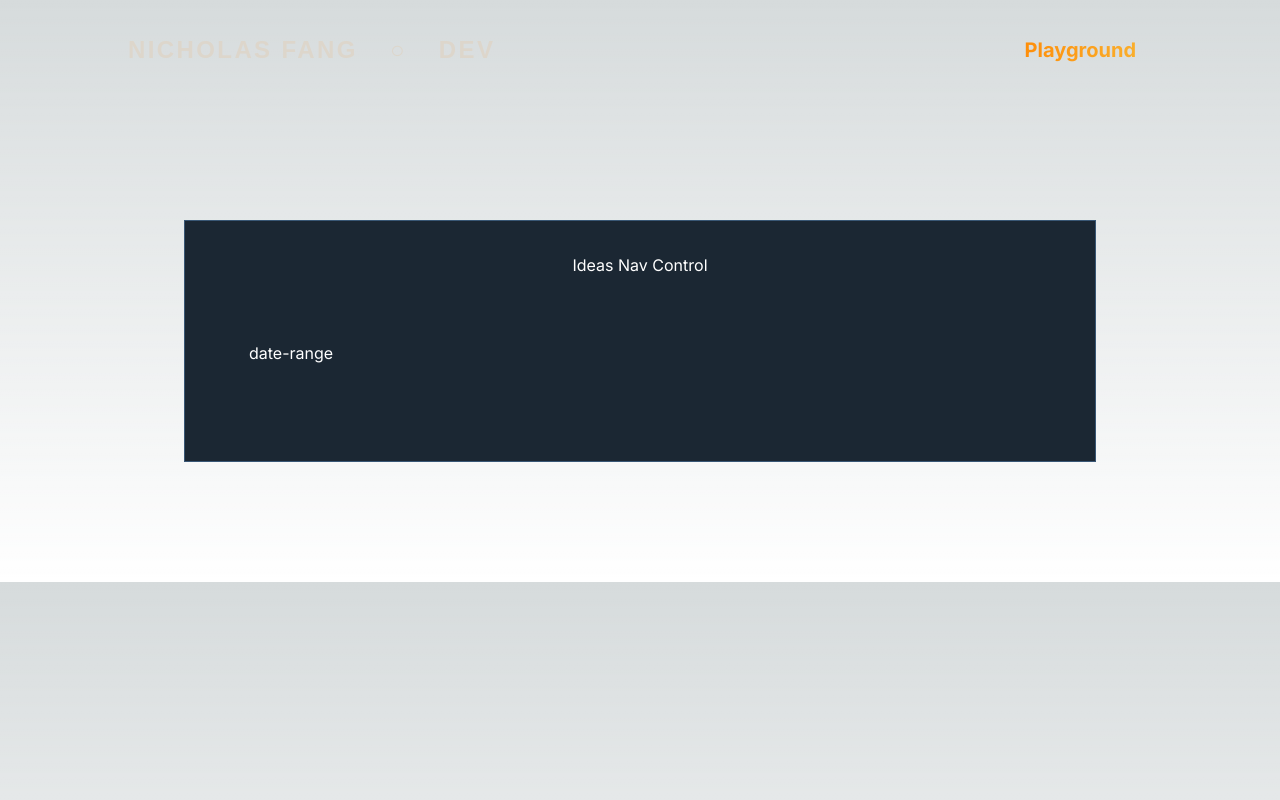
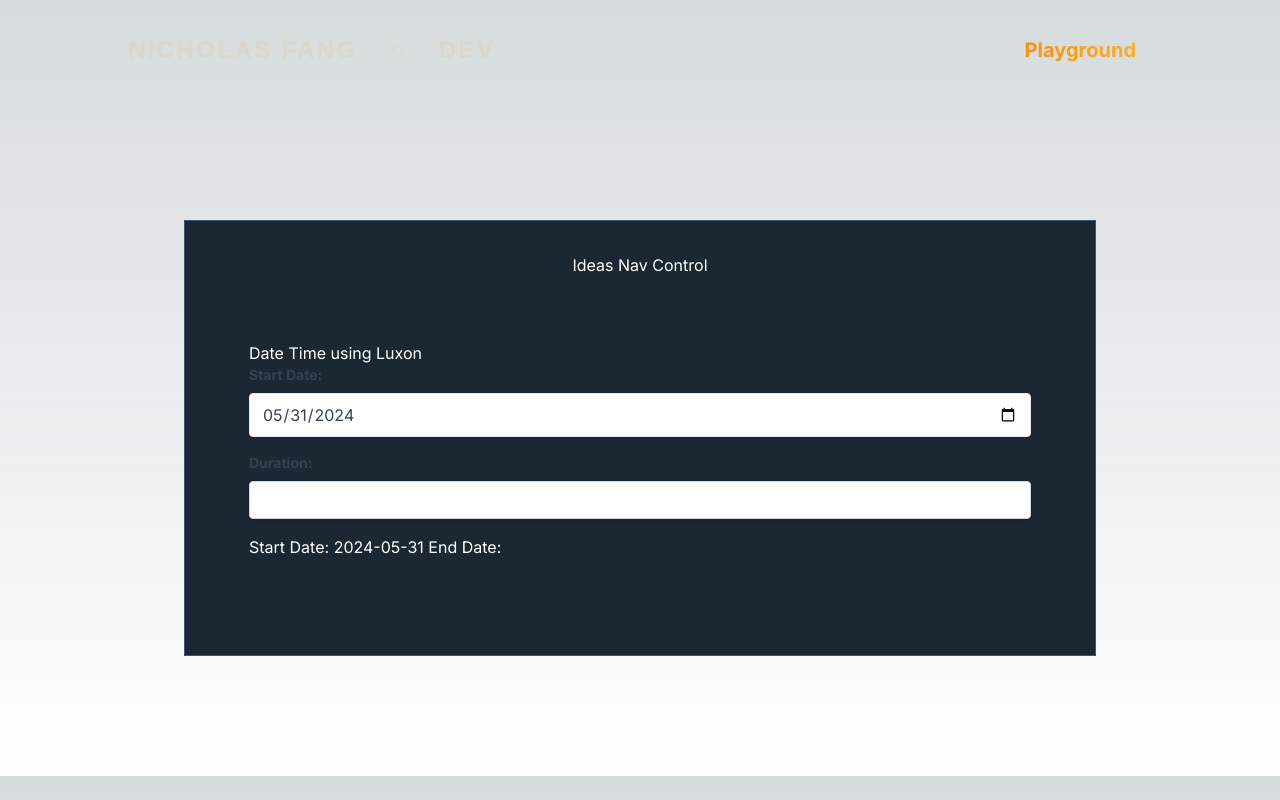
Before and after one commit to nickfang/nickfang.github.io, a Next.js app: page /ideas/date-range in a window 1280 px wide. Built offline with nearby package versions, Linux system fonts and the light colour scheme.

Commit message:
Adding a way to set date range by setting a start date and a duration like 1 day or 5 weeks or 10 months.

```diff
--- a/package.json
+++ b/package.json
@@ -9,11 +9,13 @@
 		"lint": "next lint"
 	},
 	"dependencies": {
+		"luxon": "^3.4.4",
 		"next": "^14",
 		"react": "^18",
 		"react-dom": "^18"
 	},
 	"devDependencies": {
+		"@types/luxon": "^3.4.2",
 		"@types/node": "^20",
 		"@types/react": "^18",
 		"@types/react-dom": "^18",
--- a/src/app/ideas/date-range/page.tsx
+++ b/src/app/ideas/date-range/page.tsx
@@ -1,16 +1,64 @@
 'use client'; // Optional for client-side interactions
 
 import Head from 'next/head';
+import { DateTime, Duration } from 'luxon';
+import { useState } from 'react';
+import TextField from '@/components/inputs/text-field';
+import DateInput from '@/components/inputs/date-input';
 
-export default function dateRange() {
+const DateRange = () => {
+  const now = DateTime.now();
+  const [startDate, setStartDate] = useState<DateTime>(now);
+  const [durationInput, setDurationInput] = useState('');
+  const [invalidDuration, setInvalidDuration] = useState(false);
+
+  const calculateEndDate = () => {
+    const Units = ['years', 'months', 'days', 'hours'];
+
+    const durationRegex = /^(\d+)\s*(week|day|month|hour)s?$/i;
+    const match = durationInput.match(durationRegex);
+    if (!match) {
+      // setInvalidDuration(true);
+      return;
+    }
+
+    const durationValue = parseInt(match[1], 10);
+    const durationUnit = match[2].toLowerCase();
+
+    const duration = Duration.fromObject({ [durationUnit]: durationValue });
+    const endDate = startDate.plus(duration);
+
+    return endDate.toISODate();
+  };
+
+  let endDate = calculateEndDate();
+
+  const handleDurationChange = (event: React.ChangeEvent<HTMLInputElement>) => {
+    setDurationInput(event.target.value);
+  };
+
   return (
     <main>
       <Head>
-        <title>date-range</title>
+        <title>Date Time</title>
       </Head>
-      <h1>date-range</h1>
+      <h1>Date Time using Luxon</h1>
+      <DateInput label="Start Date:" onChange={setStartDate} value={startDate} />
 
-      {/* Your idea code here */}
+      <TextField
+        label="Duration:"
+        type="text"
+        id="duration"
+        value={durationInput}
+        onChange={handleDurationChange}
+        error={invalidDuration ? 'Invalid duration format' : undefined}
+      />
+
+      <p>
+        Start Date: {startDate.toISODate()} End Date: {endDate}
+      </p>
     </main>
   );
-}
+};
+
+export default DateRange;
--- a/src/app/ideas/inset/page.tsx
+++ b/src/app/ideas/inset/page.tsx
@@ -1,7 +1,7 @@
 'use client';
 
 import React, { useState } from 'react';
-import Dropdown, { Option } from '@/components/buttons/drop-down';
+import Dropdown, { Option } from '@/components/inputs/drop-down';
 
 const Inset = () => {
   const [insetClass, setInsetClass] = useState<Option<number> | null>(null);
--- /dev/null
+++ b/src/components/inputs/date-input.tsx
@@ -0,0 +1,49 @@
+import React, { useState } from 'react';
+import { DateTime } from 'luxon';
+
+interface DateInputProps {
+  label?: string;
+  value?: DateTime; // Luxon DateTime for internal value
+  onChange: (date: DateTime) => void;
+  className?: string;
+  error?: string;
+}
+
+function DateInput({ label, value, onChange, className, error }: DateInputProps) {
+  // Input value is a string, but converted to DateTime for internal handling
+  const [inputValue, setInputValue] = useState<string>(value?.toISODate() ?? '');
+
+  const handleChange = (event: React.ChangeEvent<HTMLInputElement>) => {
+    const newInputValue = event.target.value;
+    if (inputValue === newInputValue) return;
+    const parsedDate = DateTime.fromISO(newInputValue);
+
+    setInputValue(newInputValue);
+
+    if (parsedDate.isValid) {
+      onChange(parsedDate); // Valid date, pass DateTime to parent
+    } else {
+      onChange(DateTime.now()); // Invalid date, notify parent
+    }
+  };
+
+  return (
+    <div className="mb-4">
+      {label && (
+        <label htmlFor="date-input" className="block text-gray-700 text-sm font-bold mb-2">
+          {label}
+        </label>
+      )}
+      <input
+        id="date-input"
+        type="date"
+        value={inputValue}
+        onChange={handleChange}
+        className={`w-full py-2 px-3 border rounded text-gray-700 focus:outline-none focus:shadow-outline ${className} ${error ? 'border-red-500' : ''}`}
+      />
+      {error && <p className="text-red-500 text-xs italic mt-1">{error}</p>}
+    </div>
+  );
+}
+
+export default DateInput;
--- /dev/null
+++ b/src/components/inputs/text-field.tsx
@@ -0,0 +1,44 @@
+import React, { useState, ChangeEvent, InputHTMLAttributes } from 'react';
+
+interface TextFieldProps extends InputHTMLAttributes<HTMLInputElement> {
+  label?: string;
+  error?: string;
+}
+
+function TextField({ label, type = 'text', value, onChange, error, ...props }: TextFieldProps) {
+  const [isFocused, setIsFocused] = useState(false);
+
+  const handleFocus = () => setIsFocused(true);
+  const handleBlur = () => setIsFocused(false);
+
+  return (
+    <div className="mb-4">
+      {label && (
+        <label
+          htmlFor={props.id || props.name}
+          className="block text-gray-700 text-sm font-bold mb-2"
+        >
+          {label}
+        </label>
+      )}
+
+      <input
+        type={type}
+        value={value}
+        onChange={onChange}
+        onFocus={handleFocus}
+        onBlur={handleBlur}
+        className={`
+          shadow appearance-none border rounded w-full py-2 px-3 text-gray-700 leading-tight focus:outline-none focus:shadow-outline
+          ${isFocused ? 'border-blue-500' : 'border-gray-300'}
+          ${error ? 'border-red-500' : ''}
+        `}
+        {...props} // Pass down any additional props
+      />
+
+      {error && <p className="text-red-500 text-xs italic mt-1">{error}</p>}
+    </div>
+  );
+}
+
+export default TextField;
```
Also changed, not shown: src/utils/date.js (added, +135 -0 lines), src/components/inputs/drop-down.tsx (renamed from src/components/buttons/drop-down.tsx), 1 other file (tests, documents, lock files or other folders).
